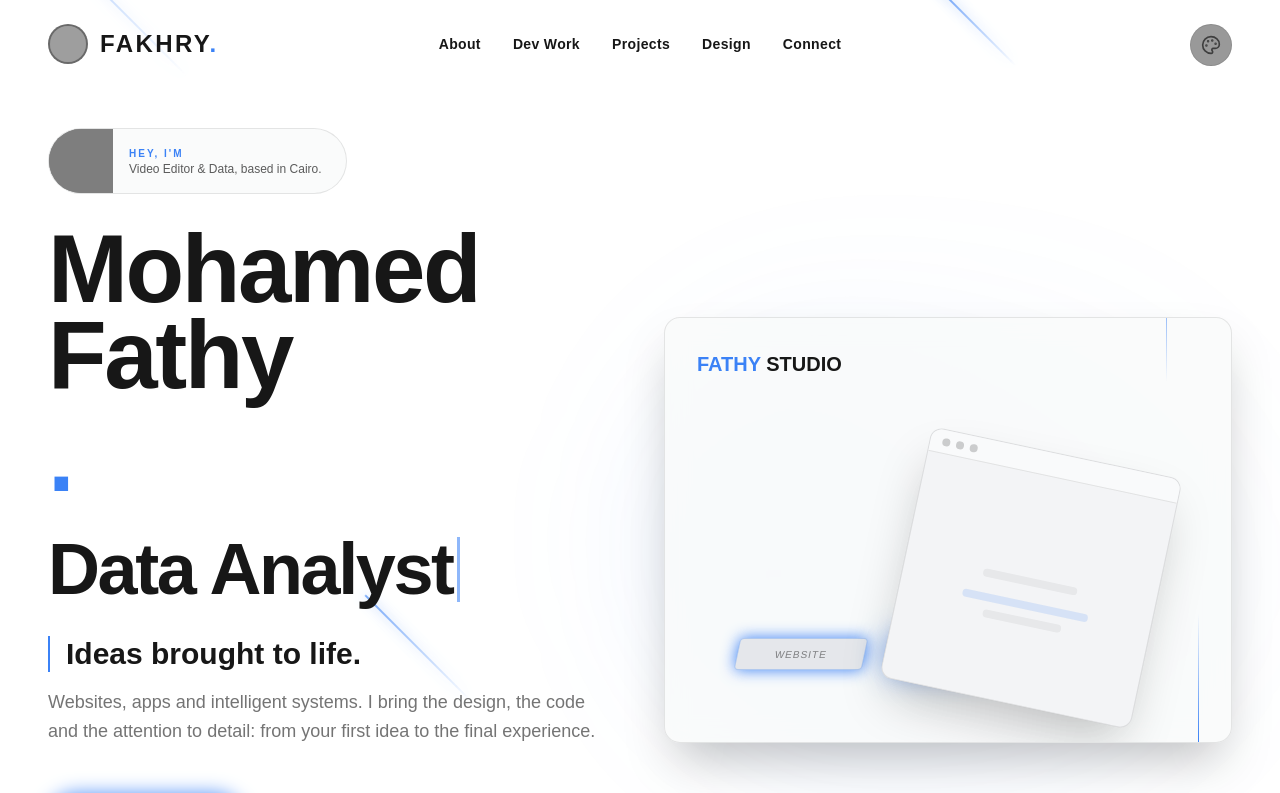
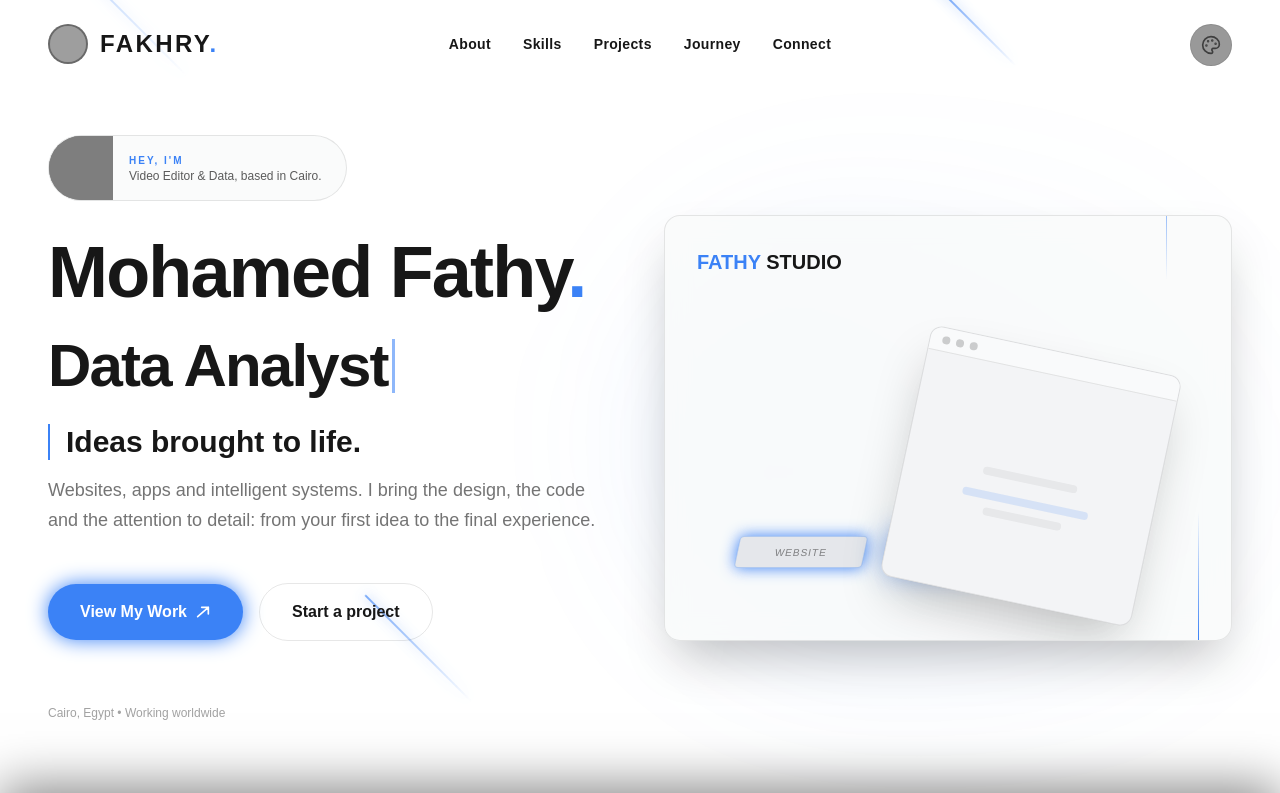
Before and after one commit to youssef-shaaban-dev/fakhry-portfolio, a Next.js app: page /en in a window 1280 px wide. Shown: the top 793 px of the page. Built offline with nearby package versions, Linux system fonts and the light colour scheme; grey boxes are pictures that could not be loaded.

Commit message:
feat: add localized homepage, header, hero, and skills section components

```diff
--- a/src/app/[locale]/page.tsx
+++ b/src/app/[locale]/page.tsx
@@ -19,10 +19,11 @@ export default function Home() {
 
       <SkillsSection />
 
-      {/* Video Work Section */}
-      <WorkCarousel
-        title="Video Projects"
-        subtitle="Cinematic AI-generated video ads and visual content crafted for global brands."
+      <div id="projects" className="pt-20 -mt-20">
+        {/* Video Work Section */}
+        <WorkCarousel
+          title="Video Projects"
+          subtitle="Cinematic AI-generated video ads and visual content crafted for global brands."
         items={[
           {
             id: "v1",
@@ -44,6 +45,7 @@ export default function Home() {
           }
         ]}
       />
+      </div>
 
       {/* Data Work Section */}
       <WorkCarousel
--- a/src/components/layout/Header.tsx
+++ b/src/components/layout/Header.tsx
@@ -39,7 +39,7 @@ export function Header() {
 
       {/* Centered Navigation */}
       <nav className="hidden md:flex absolute left-1/2 -translate-x-1/2 pointer-events-auto gap-8">
-        {['About', 'Dev Work', 'Projects', 'Design', 'Connect'].map((item) => {
+        {['About', 'Skills', 'Projects', 'Journey', 'Connect'].map((item) => {
           const targetId = `#${item.toLowerCase().replace(' ', '-')}`;
           return (
             <a
--- a/src/components/sections/HeroSection.tsx
+++ b/src/components/sections/HeroSection.tsx
@@ -21,14 +21,13 @@ export function HeroSection() {
           </FadeUp>
 
           <div className="space-y-4 w-full">
-            <h1 className="text-5xl md:text-7xl lg:text-8xl font-bold font-heading tracking-tight leading-[0.9]">
+            <h1 className="text-5xl md:text-6xl lg:text-7xl font-bold font-heading tracking-tight leading-[1.1]">
               <FadeUp delay={0.4} y={30}>
                 <div className="flex flex-col gap-2">
-                  <div className="flex flex-wrap items-baseline gap-4">
-                    <span>Mohamed Fathy</span>
-                    <span className="text-[var(--accent)]">.</span>
+                  <div>
+                    <span>Mohamed Fathy</span><span className="text-[var(--accent)]">.</span>
                   </div>
-                  <div className="text-4xl md:text-6xl lg:text-7xl mt-4 md:mt-6 h-[1.2em]">
+                  <div className="text-3xl md:text-5xl lg:text-6xl mt-2 md:mt-4 h-[1.2em]">
                     <Typewriter words={["Video Editor", "Data Analyst", "Content Creator"]} />
                   </div>
                 </div>
@@ -48,13 +47,31 @@ export function HeroSection() {
           </div>
 
           <FadeUp delay={0.8} y={30} className="flex flex-wrap items-center gap-4 pt-4">
-            <a href="#projects" className="group flex items-center gap-2 px-8 py-4 font-semibold text-white bg-[var(--accent)] rounded-full transition-all duration-300 shadow-[0_0_20px_var(--accent)] shadow-[var(--accent)]/20 hover:shadow-[0_0_30px_var(--accent)] hover:shadow-[var(--accent)]/40 hover:-translate-y-1 active:translate-y-0">
+            <a
+              href="#projects"
+              onClick={(e) => {
+                e.preventDefault();
+                import('gsap').then(({ default: gsap }) => {
+                  gsap.to(window, { duration: 1.5, scrollTo: { y: '#projects', autoKill: false }, ease: "power3.inOut" });
+                });
+              }}
+              className="group flex items-center gap-2 px-8 py-4 font-semibold text-white bg-[var(--accent)] rounded-full transition-all duration-300 shadow-[0_0_20px_var(--accent)] shadow-[var(--accent)]/20 hover:shadow-[0_0_30px_var(--accent)] hover:shadow-[var(--accent)]/40 hover:-translate-y-1 active:translate-y-0"
+            >
               <span>View My Work</span>
               <svg className="w-4 h-4 transform transition-transform group-hover:translate-x-1 group-hover:-translate-y-1" fill="none" viewBox="0 0 24 24" stroke="currentColor">
                 <path strokeLinecap="round" strokeLinejoin="round" strokeWidth={2.5} d="M4 19L20 5M20 5H10M20 5V15" />
               </svg>
             </a>
-            <a href="mailto:contact@fakhry.com" className="px-8 py-4 font-semibold text-[var(--foreground)] bg-transparent border border-[var(--foreground)]/10 rounded-full hover:bg-[var(--foreground)]/5 transition-colors duration-300">
+            <a
+              href="#connect"
+              onClick={(e) => {
+                e.preventDefault();
+                import('gsap').then(({ default: gsap }) => {
+                  gsap.to(window, { duration: 1.5, scrollTo: { y: '#connect', autoKill: false }, ease: "power3.inOut" });
+                });
+              }}
+              className="px-8 py-4 font-semibold text-[var(--foreground)] bg-transparent border border-[var(--foreground)]/10 rounded-full hover:bg-[var(--foreground)]/5 transition-colors duration-300"
+            >
               Start a project
             </a>
           </FadeUp>
--- a/src/components/sections/SkillsSection.tsx
+++ b/src/components/sections/SkillsSection.tsx
@@ -27,7 +27,7 @@ export function SkillsSection() {
   const totalSkills = SKILLS.video.length + SKILLS.data.length;
 
   return (
-    <section className="w-full py-32 px-6 lg:px-12 relative z-10 overflow-hidden bg-[var(--background)]">
+    <section id="skills" className="w-full py-32 px-6 lg:px-12 relative z-10 overflow-hidden bg-[var(--background)]">
       <div className="max-w-[1200px] mx-auto w-full">
         <FadeUp>
           <div className="mb-16">
```
